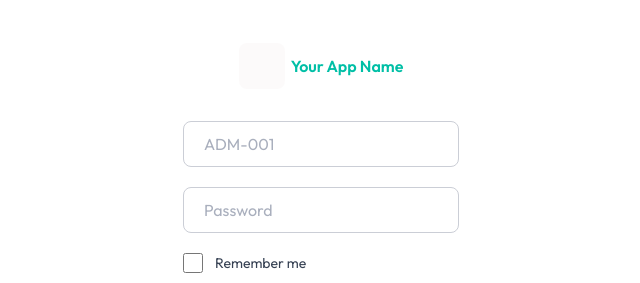
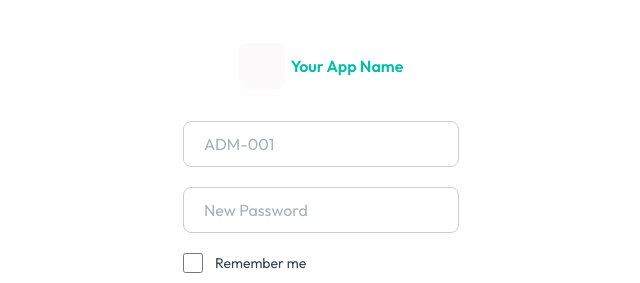
Before and after one commit to manojacccenture-wq/GlobalAuthtentication, a React (Vite) app: page / in a window 1280 px wide. Shown: the part 188-471 px from the top of the page, without its empty margins (319-959 px from the left). Built offline with nearby package versions, Linux system fonts and the light colour scheme; no server answers.

Commit message:
Fix:Vulnerability fix

```diff
--- a/src/features/auth/pages/MFA.jsx
+++ b/src/features/auth/pages/MFA.jsx
@@ -1,11 +1,12 @@
-import React, { useEffect } from "react";
+import React, { useEffect, useState } from "react";
 import { useNavigate } from "react-router-dom";
 import { useForm } from "react-hook-form";
 import { useDispatch, useSelector } from 'react-redux';
 import Input from "../../../shared/components/UI/Input/Input";
 import Button from "../../../shared/components/UI/Button/Button";
 import { clearError } from "../authSlice";
-import {verifyMfaAsync} from "../authThunk"
+import { verifyMfaAsync } from "../authThunk"
+import { maskEmail } from "../../../utils/Helper Function/helper";
 
 
 const MFA = () => {
@@ -14,6 +15,9 @@ const MFA = () => {
 
   // Get auth state from Redux
   const { status, error, mfaPending, user } = useSelector((state) => state.auth);
+
+  const [timer, setTimer] = useState(60);
+
 
   const {
     register,
@@ -35,6 +39,25 @@ const MFA = () => {
     }
   }, [mfaPending, user, status, navigate]);
 
+
+  const startTimer = () => {
+    let count = 60;
+    setTimer(count);
+
+    const interval = setInterval(() => {
+      count -= 1;
+      setTimer(count);
+
+      if (count <= 0) {
+        clearInterval(interval);
+      }
+    }, 1000);
+  };
+
+  useEffect(() => {
+    startTimer();
+  }, []);
+
   const onSubmit = async (data) => {
     // Clear previous errors
     dispatch(clearError());
@@ -44,7 +67,7 @@ const MFA = () => {
       await dispatch(verifyMfaAsync(data.otp)).unwrap();
     } catch (err) {
       // Error is handled by Redux slice
-      console.error('MFA verification failed:', err);
+
     }
   };
 
@@ -57,7 +80,7 @@ const MFA = () => {
         </h2>
 
         <p className="text-center text-xs sm:text-sm text-gray-500 mb-2">
-          OTP sent to <span className="font-medium">{email}</span>
+          OTP sent to <span>{maskEmail(email)}</span>
         </p>
 
         <p className="text-center text-xs sm:text-sm text-gray-500 mb-6 sm:mb-8">
@@ -74,19 +97,20 @@ const MFA = () => {
 
           <Input
             type="text"
-            placeholder="Enter 6 digit OTP"
+            inputMode="numeric"
+            maxLength={6}
+            formatter={(value) => value.replace(/\D/g, '').slice(0, 6)}
             error={!!errors.otp}
             helperText={errors.otp?.message}
             {...register("otp", {
               required: "OTP is required",
-              minLength: {
-                value: 6,
+              pattern: {
+                value: /^[0-9]{6}$/,
                 message: "OTP must be 6 digits"
               }
             })}
             disabled={isLoading}
           />
-
           <Button
             type="submit"
             variant="primary"
@@ -95,6 +119,16 @@ const MFA = () => {
             disabled={isLoading}
           >
             {isLoading ? "Verifying..." : "Verify OTP"}
+          </Button>
+
+          <Button disabled={timer > 0}
+            variant="outlinePrimary"
+            onClick={() => {
+              startTimer();
+              // dispatch resend action here
+            }}
+          >
+            {timer > 0 ? `Resend in ${timer}s` : "Resend OTP"}
           </Button>
 
         </form>
--- a/src/features/auth/pages/SignIn.jsx
+++ b/src/features/auth/pages/SignIn.jsx
@@ -37,6 +37,9 @@ const SignIn = () => {
     },
   });
 
+  const password = watch("password", "");
+  const username = watch("username", "");
+
   const rememberMe = watch("rememberMe");
   const isLoading = status === 'loading';
 
@@ -65,7 +68,6 @@ const SignIn = () => {
       })).unwrap();
     } catch (err) {
       // Error is handled by Redux slice
-      console.error('Login failed:', err);
     }
   };
 
@@ -115,11 +117,24 @@ return (
 
             <Input
               type="password"
-            placeholder="Password"
+              placeholder="New Password"
               error={!!errors.password}
               helperText={errors.password?.message}
-            {...register("password")}
-            disabled={isLoading}
+              {...register("password", {
+                required: "Password is required",
+                minLength: {
+                  value: 10,
+                  message: "Password must be at least 10 characters"
+                },
+                pattern: {
+                  value: /^(?=.*[a-z])(?=.*[A-Z])(?=.*\d)(?=.*[@$!%*?&^#]).{10,}$/,
+                  message:
+                    "Must include uppercase, lowercase, number and special character"
+                },
+                validate: (value) =>
+                  !value.toLowerCase().includes(username?.toLowerCase()) ||
+                  "Password should not contain username"
+              })}
             />
 
             <div className="flex gap-3 items-center">
--- a/src/mocks/auth.mock.js
+++ b/src/mocks/auth.mock.js
@@ -123,10 +123,8 @@ export const requestPasswordReset = (identifier) =>
   new Promise((resolve, reject) => {
     setTimeout(() => {
       const normalized = identifier.trim().toLowerCase();
-      console.log('normalized: ', normalized)
 
       const user = testUsers.find((u) => {
-        console.log('u: ', u)
         return (
           u.email?.toLowerCase() === normalized ||
           u.username?.toLowerCase() === normalized ||
--- /dev/null
+++ b/src/utils/Helper Function/helper.js
@@ -0,0 +1,5 @@
+export const maskEmail = (email) => {
+  if (!email) return "";
+  const [name, domain] = email.split("@");
+  return `${name[0]}*****@${domain}`;
+};
--- a/src/utils/permissionUtils/permissionUtils.js
+++ b/src/utils/permissionUtils/permissionUtils.js
@@ -7,7 +7,6 @@ export const getPermissionsByRole = (role) => {
 };
 
 export const hasPermission = (role, permission) => {
-  console.log('permission: ', permission)
   // Always allow PUBLIC routes
   if (permission === PERMISSIONS.PUBLIC) return true;
   const permissions = getPermissionsByRole(role);
```
Also changed, not shown: src/features/dashboard/Sub Features/Users/components/UserListTable.jsx (+0 -86 lines). Lines whose indentation alone changed are shown as unchanged.
